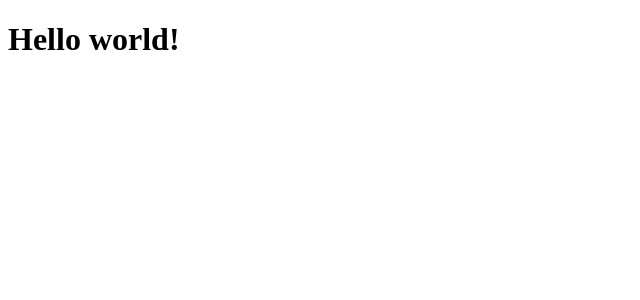
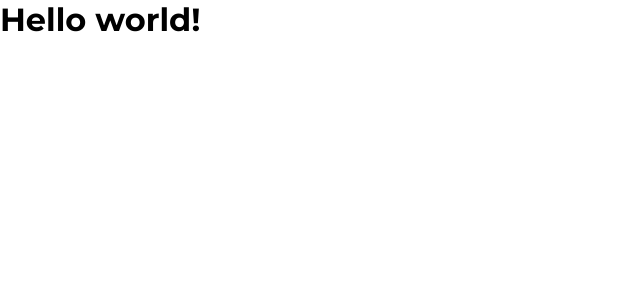
Before and after one commit to brunoapollon/brunoapollon-never-forget-front, a React (Vite) app: page / in a window 1280 px wide. Shown: the top 300 px of the page, without its empty margins (0-640 px from the left). Built offline with nearby package versions, Linux system fonts and the light colour scheme.

Commit message:
feat: creating global style

```diff
--- a/index.html
+++ b/index.html
@@ -4,7 +4,16 @@
     <meta charset="UTF-8" />
     <link rel="icon" type="image/svg+xml" href="/src/favicon.svg" />
     <meta name="viewport" content="width=device-width, initial-scale=1.0" />
-    <title>Vite App</title>
+
+    <link rel="preconnect" href="https://fonts.googleapis.com" />
+    <link rel="preconnect" href="https://fonts.gstatic.com" crossorigin />
+    <link
+      href="https://fonts.googleapis.com/css2?family=Montserrat:wght@400;500;700&display=swap"
+      rel="stylesheet"
+    />
+    <link rel="preconnect" href="https://fonts.googleapis.com" />
+    <link rel="preconnect" href="https://fonts.gstatic.com" crossorigin />
+    <title>Never Forget</title>
   </head>
   <body>
     <div id="root"></div>
--- a/package.json
+++ b/package.json
@@ -10,7 +10,8 @@
     "react": "^17.0.2",
     "react-dom": "^17.0.2",
     "react-router": "^6.2.1",
-    "react-router-dom": "^6.2.1"
+    "react-router-dom": "^6.2.1",
+    "styled-components": "^5.3.3"
   },
   "devDependencies": {
     "@vitejs/plugin-react": "^1.0.7",
--- a/src/App.jsx
+++ b/src/App.jsx
@@ -2,11 +2,13 @@
 import { BrowserRouter } from 'react-router-dom';
 
 import Routes from './routes';
+import GlobalStyle from './styles/globalStyles';
 
 const App = function () {
   return (
     <BrowserRouter>
       <Routes />
+      <GlobalStyle />
     </BrowserRouter>
   );
 };
--- /dev/null
+++ b/src/styles/globalStyles.js
@@ -0,0 +1,17 @@
+import { createGlobalStyle } from 'styled-components';
+
+const GlobalStyle = createGlobalStyle`
+  *{
+  box-sizing: border-box;
+  margin: 0;
+    padding: 0;
+  }
+  html, body {
+    height: 100vh;
+  }
+  h1,h2,h3,h4,h5, p, span, input, a, button, table{
+    font-family: 'Montserrat', serif;
+  }
+`;
+
+export default GlobalStyle;
```
Also changed, not shown: 1 other file (tests, documents, lock files or other folders).
